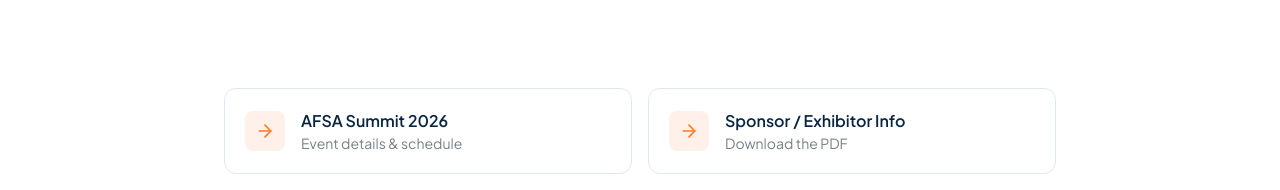
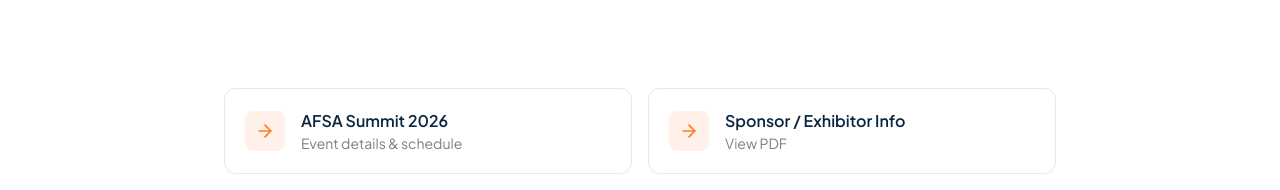
Before and after one commit to tilsherm/mfiafsa, a Next.js app: page /ascentsignup in a window 1280 px wide. Shown: the part 3880-4070 px from the top of the page. Built offline with nearby package versions, Linux system fonts and the light colour scheme.

Commit message:
feat: update sponsor exhibitor PDF link and text
Co-authored-by: tilsherm <193228942+tilsherm@users.noreply.github.com>

```diff
--- a/app/ascentsignup/page.tsx
+++ b/app/ascentsignup/page.tsx
@@ -366,8 +366,8 @@ export default function AscentSignupPage() {
                 <p className="text-sm text-[#1F2933]/60">Event details & schedule</p>
               </div>
             </Link>
-            <Link
-              href="https://www.hqafsa.org/uploads/3/8/9/1/38911523/afsa_summit26_sponsor_exhibitor_info.pdf"
+            <a
+              href="/ascent-2026-agenda.pdf"
               target="_blank"
               rel="noopener noreferrer"
               className="flex items-center gap-4 p-5 bg-white rounded-xl border border-[#E2E8F0] hover:border-[#ff7a27] hover:shadow-md transition-all group"
@@ -377,9 +377,9 @@ export default function AscentSignupPage() {
               </div>
               <div>
                 <p className="font-semibold text-[#0a2540]">Sponsor / Exhibitor Info</p>
-                <p className="text-sm text-[#1F2933]/60">Download the PDF</p>
+                <p className="text-sm text-[#1F2933]/60">View PDF</p>
               </div>
-            </Link>
+            </a>
             <Link
               href="https://thehiltonorlando.com/about/hotel-policies-information/"
               target="_blank"
```
